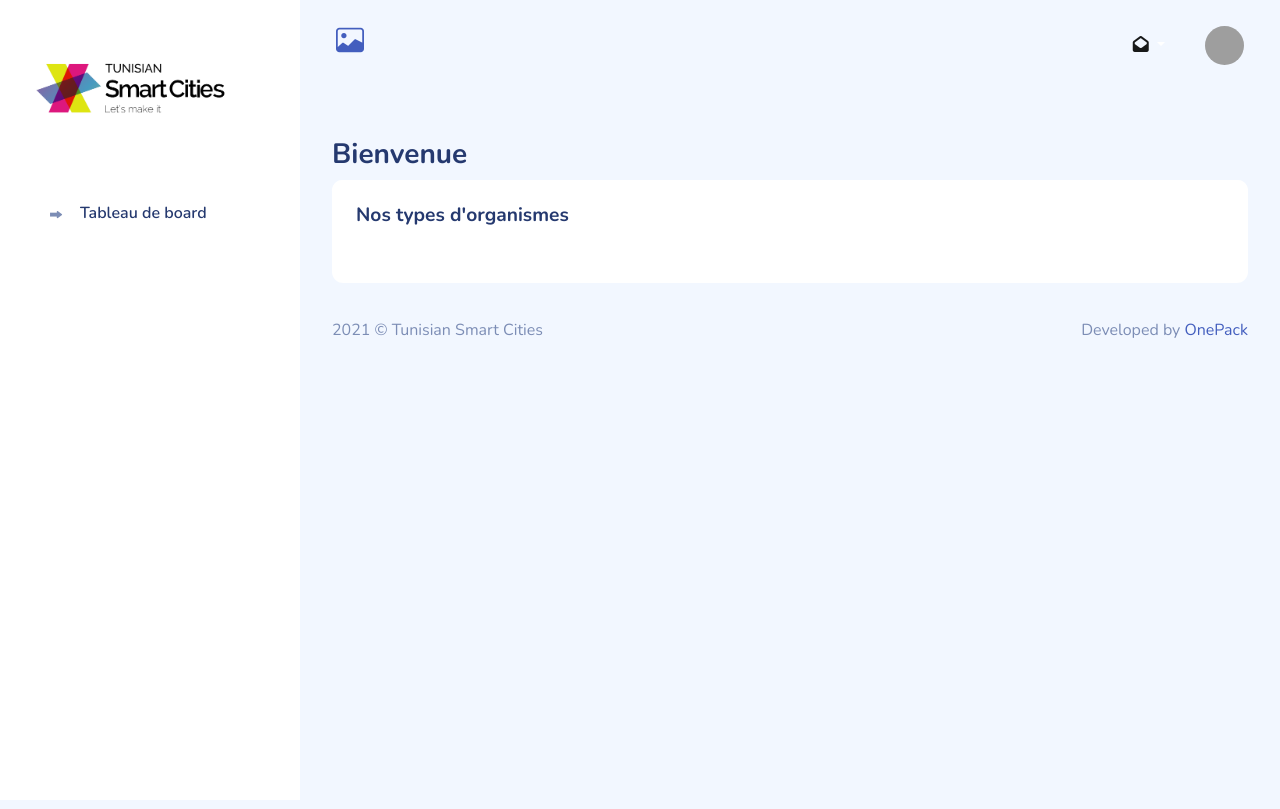
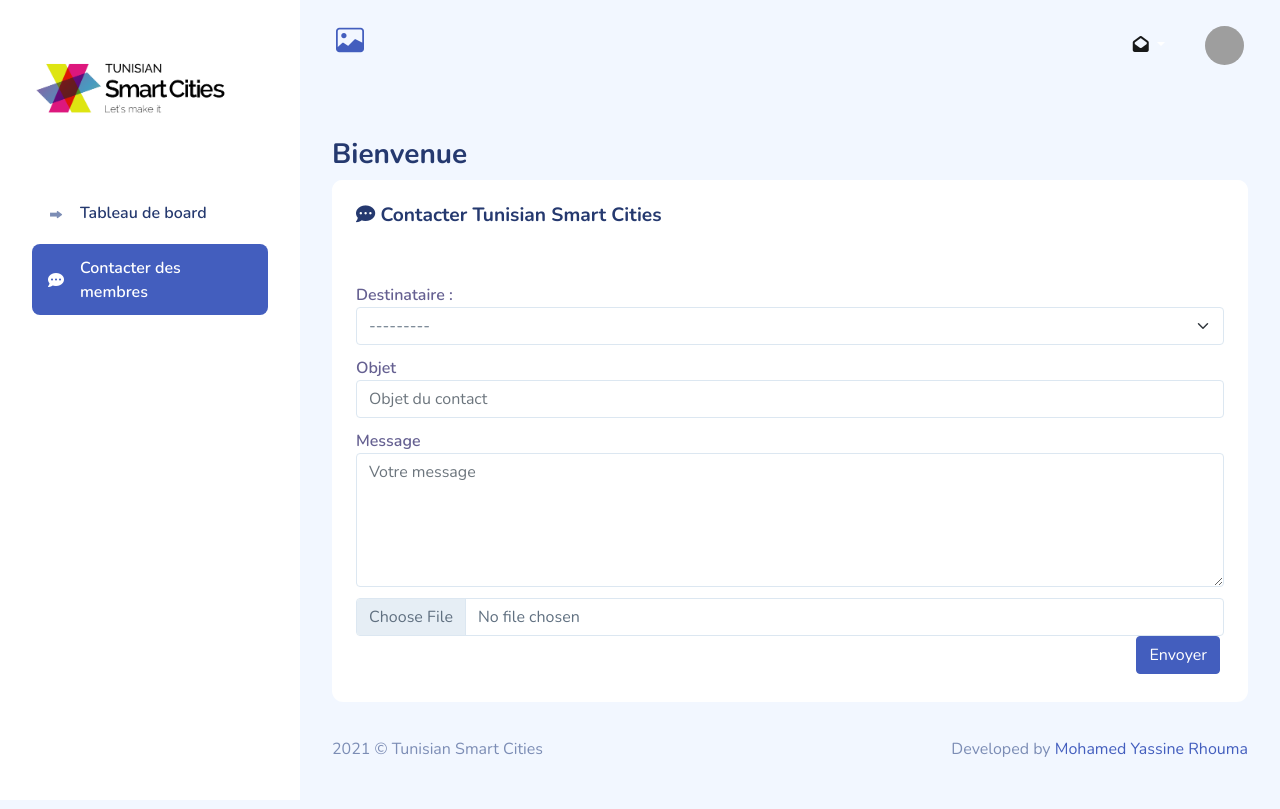
Before and after one commit to MYRhouma/Tunisian-Smart-Cities, a Django app: page /send/ in a window 1280 px wide. Run offline with Django 3.2, Linux system fonts and the light colour scheme; a user stored in the database is signed in; data comes from the database, SQL or seed files in the repository; some libraries are stand-ins or nearby versions; grey boxes are pictures that could not be loaded.

Commit message:
Add files via upload

```diff
--- a/account/templates/registration/dashboard.html
+++ b/account/templates/registration/dashboard.html
@@ -39,6 +39,14 @@
                         </li>
 
                         {% endfor %}
+
+
+                        <li class="sidebar-item {% if sendmsg %}active{% endif %} ">
+                            <a href="{% url 'sendMessage' %}" class="sidebar-link">
+                                <i class="fas fa-comment-dots" aria-hidden="true"></i>
+                                <span>Contacter des membres</span>
+                            </a>
+                        </li>
                     </ul>
                 {% else %}
                     <ul class="menu">
@@ -165,6 +173,7 @@
                             </div>
                         </div>
                     </div>
+                    {% if DASHBOARD or ORGANISATION or ENTITY %}
                     <section class="section">
                         <div class="card">
                             <div class="card-header">
@@ -198,7 +207,8 @@
                             {% endfor %}
                             </div>
                         </section>
-                {% if ORGANISATION %}
+                    {%endif%}
+                        {% if ORGANISATION %}
                             <div class="col-12 col-xl-12" id="organisation">
                                 <div class="card">
                                     <div class="card-header">
@@ -232,6 +242,47 @@
                                     </div>
                                 </div>
                             </div>
+                    {% elif sendmsg %}
+                                <div class="col-12">
+                            <div class="card">
+                                <div class="card-header">
+                                    <h4 class="card-title"><i class="fas fa-comment-dots" aria-hidden="true"></i> Contacter Tunisian Smart Cities</h4>
+                                </div>
+                                <div class="card-content"><grammarly-extension data-grammarly-shadow-root="true" style="position: absolute; top: 0px; left: 0px; pointer-events: none;" class="cGcvT"></grammarly-extension>
+                                    <div class="card-body">
+                                        <form class="form" method="POST">
+                                            <div class="row">
+
+                                                {% csrf_token %}
+                                                <div class="col-md-12 col-12">
+                                                    <div class="form-group">
+                                                    <label for="country-floating">Destinataire :</label>
+                                                        {{ form.reciever }}
+                                                    </div>
+
+                                                    <div class="form-group">
+                                                        <label for="country-floating">Objet</label>
+                                                        <input type="text" id="country-floating" class="form-control" name="object" id="id_object" placeholder="Objet du contact" required="">
+                                                    </div>
+                                                </div>
+                                                <div class="col-md-12 col-12">
+                                                    <div class="form-group">
+                                                        <label for="company-column">Message</label>
+                                                        <textarea type="text" id="company-column" class="form-control" rows="5" name="msg_content" id="id_msg_content" placeholder="Votre message" required="" spellcheck="false"></textarea>
+                                                    </div>
+                                                    <input class="form-control" type="file" name="document" id="id_document">
+                                                </div>
+
+
+                                                <div class="col-12 d-flex justify-content-end">
+                                                    <button type="submit" name="send" class="btn btn-primary me-1 mb-1">Envoyer</button>
+                                                </div>
+                                            </div>
+                                        </form>
+                                    </div>
+                                </div>
+                            </div>
+                        </div>
 {#                    {% elif EDITPROFILE %}#}
 {#                                <div class="col-12">#}
 {#                            <div class="card">#}
@@ -464,7 +515,7 @@
                         </div>
                         <div class="float-end">
                             <p>Developed
-                                by <a href="https://onepack.tech" target="_blank">OnePack</a></p>
+                                by <a href="https://twitter.com/rapidouye" target="_blank">Mohamed Yassine Rhouma</a></p>
                         </div>
                     </div>
                 </footer>
```
